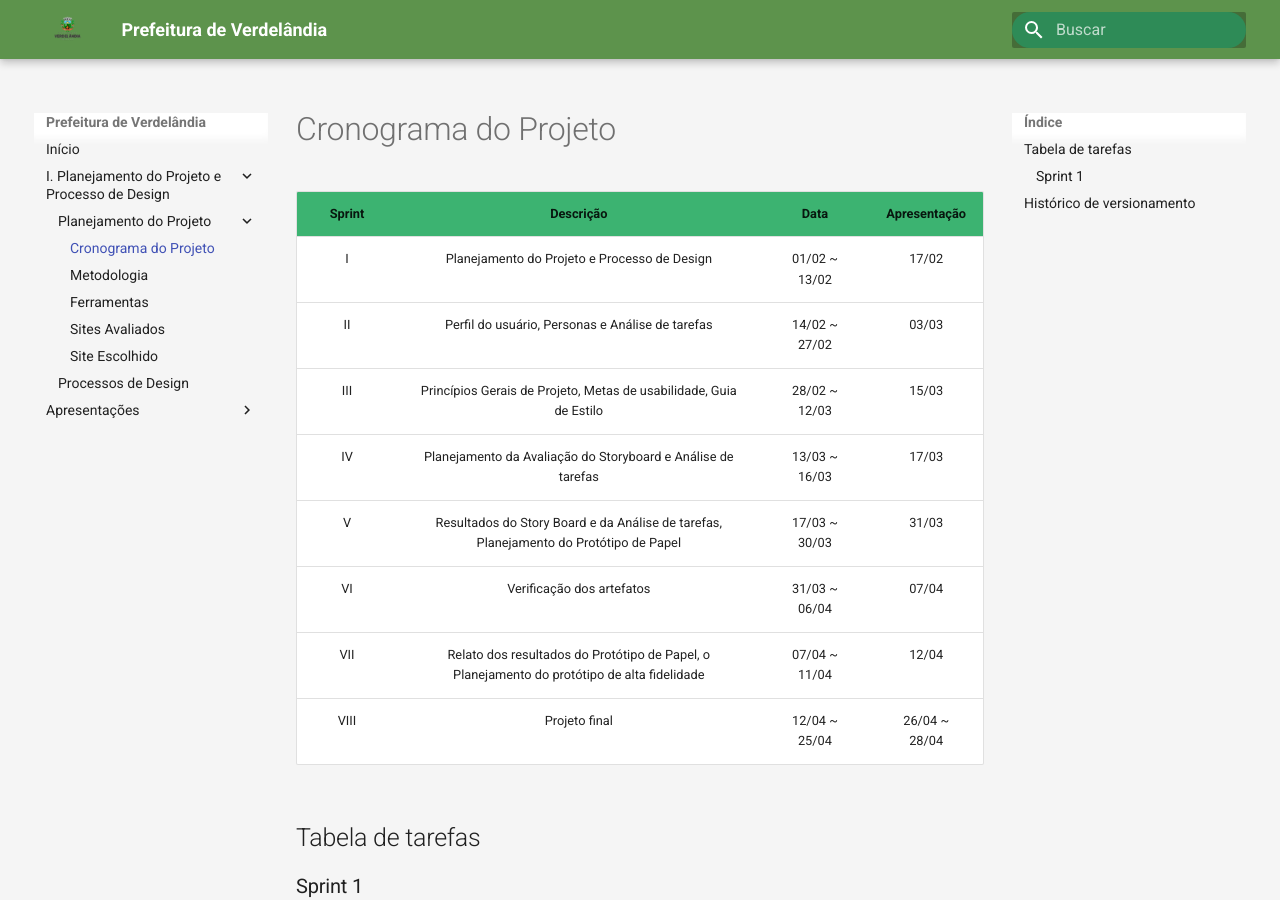
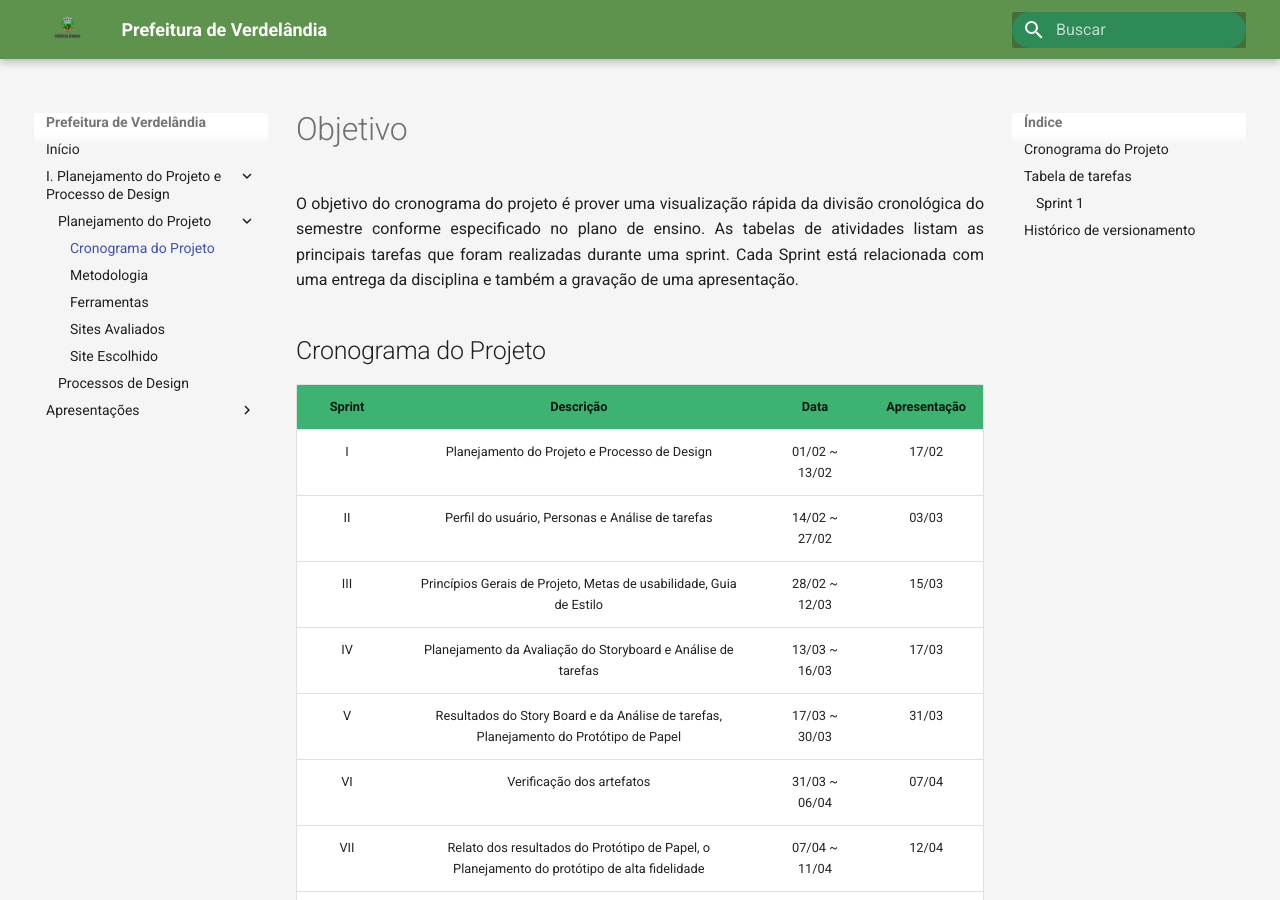
Before and after one commit to valdersonjr/2021.2-Prefeitura-Verdelandia, an MkDocs documentation site: the page built from docs/documentos/Cronograma.md, in a window 1280 px wide and 900 px high. Built offline with MkDocs 1.6.1 and Material for MkDocs 9.7.7, drawn with Linux system fonts in a browser that asks for light colours.

Commit message:
Introdução criada para o cronograma

```diff
--- a/docs/documentos/Cronograma.md
+++ b/docs/documentos/Cronograma.md
@@ -1,4 +1,10 @@
-# Cronograma do Projeto
+# Objetivo
+
+<p align="justify">
+O objetivo do cronograma do projeto é prover uma visualização rápida da divisão cronológica do semestre conforme especificado no plano de ensino. As tabelas de atividades listam as principais tarefas que foram realizadas durante uma sprint. Cada Sprint está relacionada com uma entrega da disciplina e também a gravação de uma apresentação.
+</p>
+
+## Cronograma do Projeto
 
 | Sprint | Descrição       | Data                                           | Apresentação        |
 | :------: | :----------: | :---------------------------------------------------: | :------------: |
```
